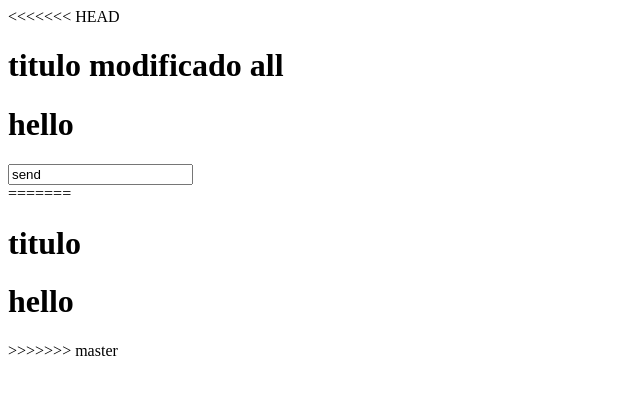
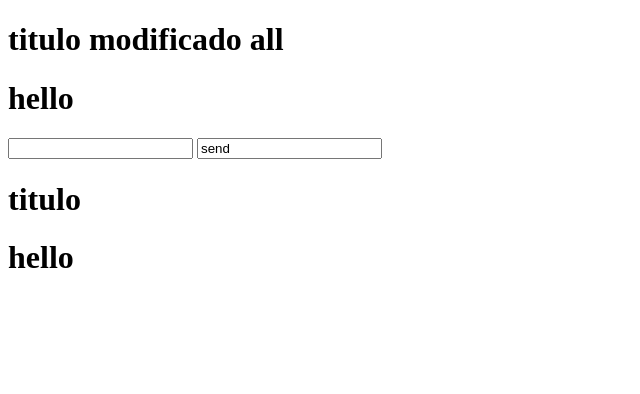
Before and after one commit to Emerson-1111/spider-git, a plain HTML site: page index.html in a window 1280 px wide. Shown: the whole page, without its empty margins (0-640 px from the left). Drawn offline with Linux system fonts and the light colour scheme.

Commit message:
se agrego algo al index

```diff
--- a/index.html
+++ b/index.html
@@ -6,15 +6,16 @@
 </head>
 <body>
 
-<<<<<<< HEAD
+
     <h1>titulo modificado all</h1>
     <h1>hello</h1>
     <form action="#" method="get">
+        <input type="text" name="FirstName" id="Name">
         <input type="buttom" value="send">
     </form>
-=======
+
     <h1>titulo</h1>
     <h1>hello</h1>
->>>>>>> master
+
 </body>
 </html>
```
